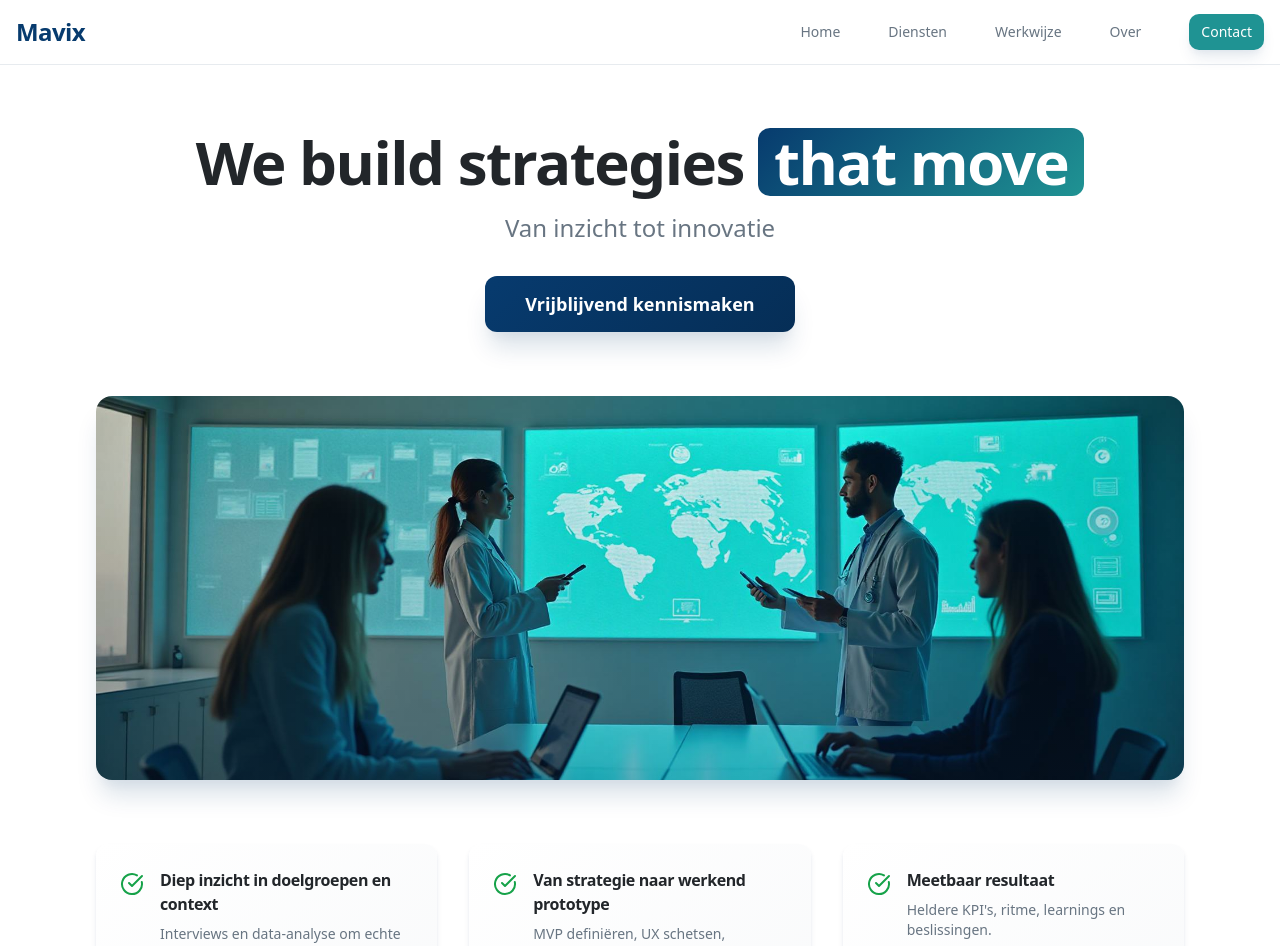
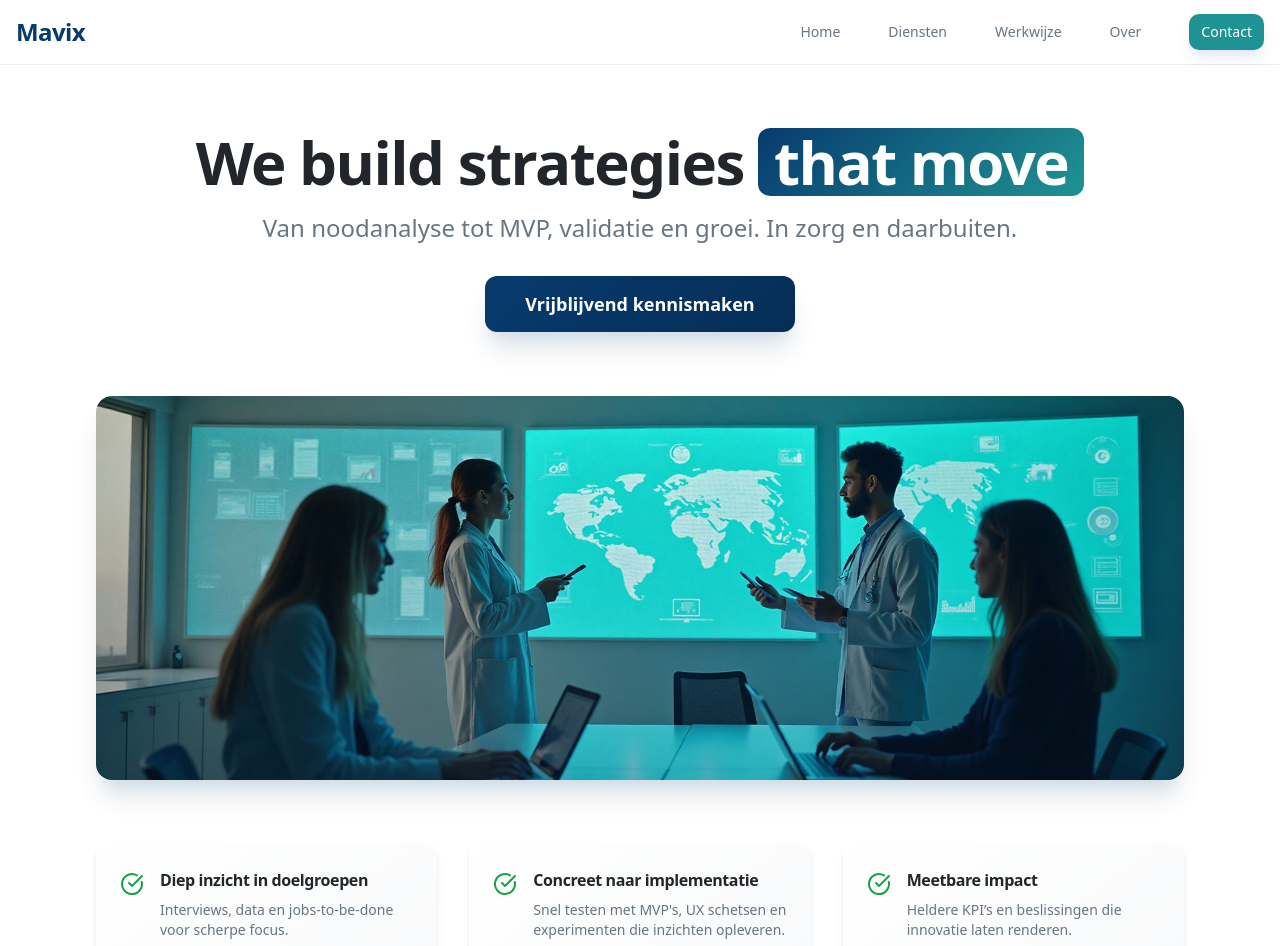
Before and after one commit to crazyheinz/mavix, a React (Vite) app: page / in a window 1280 px wide. Shown: the top 946 px of the page. Built offline with nearby package versions, Linux system fonts and the light colour scheme; the HTML template or start-up script is replaced by a standard one.

Commit message:
Code edited in Lovable Code Editor

```diff
--- a/src/components/Hero.tsx
+++ b/src/components/Hero.tsx
@@ -1,16 +1,17 @@
 import { Button } from "@/components/ui/button";
 import { CheckCircle } from "lucide-react";
 import heroImage from "@/assets/hero-image.jpg";
+
 const Hero = () => {
   const scrollToContact = () => {
     const element = document.getElementById('contact');
     if (element) {
-      element.scrollIntoView({
-        behavior: 'smooth'
-      });
+      element.scrollIntoView({ behavior: 'smooth' });
     }
   };
-  return <section id="home" className="pt-32 pb-20 px-4">
+
+  return (
+    <section id="home" className="pt-32 pb-20 px-4">
       <div className="container mx-auto max-w-6xl">
         {/* Hero Content */}
         <div className="text-center space-y-8 mb-16">
@@ -21,10 +22,17 @@ const Hero = () => {
                 that move
               </span>
             </h1>
-            <p className="text-xl md:text-2xl text-muted-foreground max-w-3xl mx-auto text-balance">Van inzicht tot innovatie</p>
+            <p className="text-xl md:text-2xl text-muted-foreground max-w-3xl mx-auto text-balance">
+              Van noodanalyse tot MVP, validatie en groei. In zorg en daarbuiten.
+            </p>
           </div>
 
-          <Button onClick={scrollToContact} variant="hero" size="xl" className="shadow-large hover:shadow-glow">
+          <Button
+            onClick={scrollToContact}
+            variant="hero"
+            size="xl"
+            className="shadow-large hover:shadow-glow"
+          >
             Vrijblijvend kennismaken
           </Button>
         </div>
@@ -32,7 +40,11 @@ const Hero = () => {
         {/* Hero Image */}
         <div className="mb-16">
           <div className="relative rounded-2xl overflow-hidden shadow-large">
-            <img src={heroImage} alt="Healthcare innovation and strategy consulting professionals collaborating" className="w-full h-64 md:h-96 object-cover" />
+            <img
+              src={heroImage}
+              alt="Healthcare innovation and strategy consulting professionals collaborating"
+              className="w-full h-64 md:h-96 object-cover"
+            />
             <div className="absolute inset-0 bg-gradient-to-t from-primary/20 to-transparent"></div>
           </div>
         </div>
@@ -42,10 +54,9 @@ const Hero = () => {
           <div className="flex items-start space-x-4 p-6 bg-gradient-card rounded-xl shadow-soft">
             <CheckCircle className="h-6 w-6 text-success mt-1 flex-shrink-0" />
             <div>
-              <h3 className="font-semibold mb-2">Diep inzicht in doelgroepen en context
-
-            </h3>
-              <p className="text-sm text-muted-foreground">Interviews en data-analyse om echte noden bloot te leggen — geen aannames, maar bewijs.
+              <h3 className="font-semibold mb-2">Diep inzicht in doelgroepen</h3>
+              <p className="text-sm text-muted-foreground">
+                Interviews, data en jobs-to-be-done voor scherpe focus.
               </p>
             </div>
           </div>
@@ -53,9 +64,9 @@ const Hero = () => {
           <div className="flex items-start space-x-4 p-6 bg-gradient-card rounded-xl shadow-soft">
             <CheckCircle className="h-6 w-6 text-success mt-1 flex-shrink-0" />
             <div>
-              <h3 className="font-semibold mb-2">Van strategie naar werkend prototype</h3>
+              <h3 className="font-semibold mb-2">Concreet naar implementatie</h3>
               <p className="text-sm text-muted-foreground">
-                MVP definiëren, UX schetsen, experimenten opzetten.
+                Snel testen met MVP's, UX schetsen en experimenten die inzichten opleveren.
               </p>
             </div>
           </div>
@@ -63,9 +74,9 @@ const Hero = () => {
           <div className="flex items-start space-x-4 p-6 bg-gradient-card rounded-xl shadow-soft">
             <CheckCircle className="h-6 w-6 text-success mt-1 flex-shrink-0" />
             <div>
-              <h3 className="font-semibold mb-2">Meetbaar resultaat</h3>
+              <h3 className="font-semibold mb-2">Meetbare impact</h3>
               <p className="text-sm text-muted-foreground">
-                Heldere KPI's, ritme, learnings en beslissingen.
+                Heldere KPI’s en beslissingen die innovatie laten renderen.
               </p>
             </div>
           </div>
@@ -116,6 +127,8 @@ const Hero = () => {
           </div>
         </div>
       </div>
-    </section>;
+    </section>
+  );
 };
+
 export default Hero;
```
Lines whose indentation alone changed are shown as unchanged.
